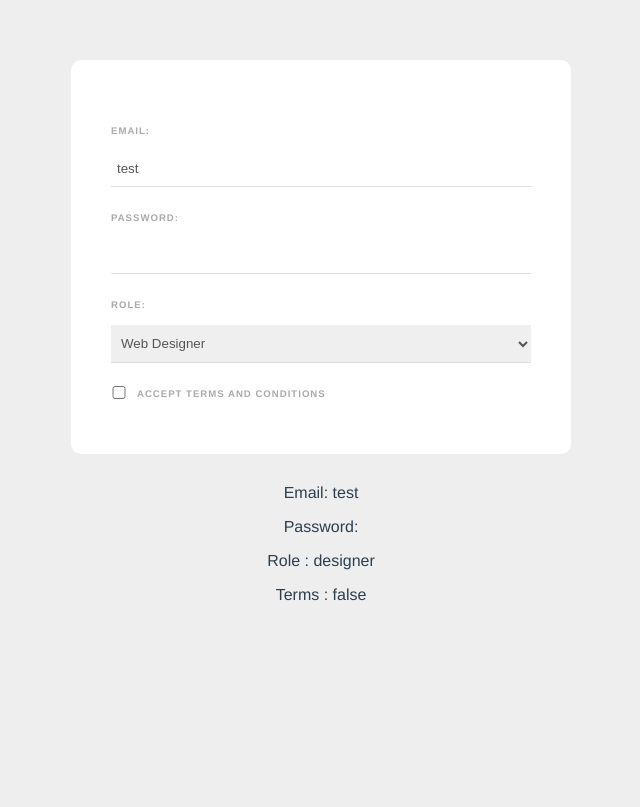
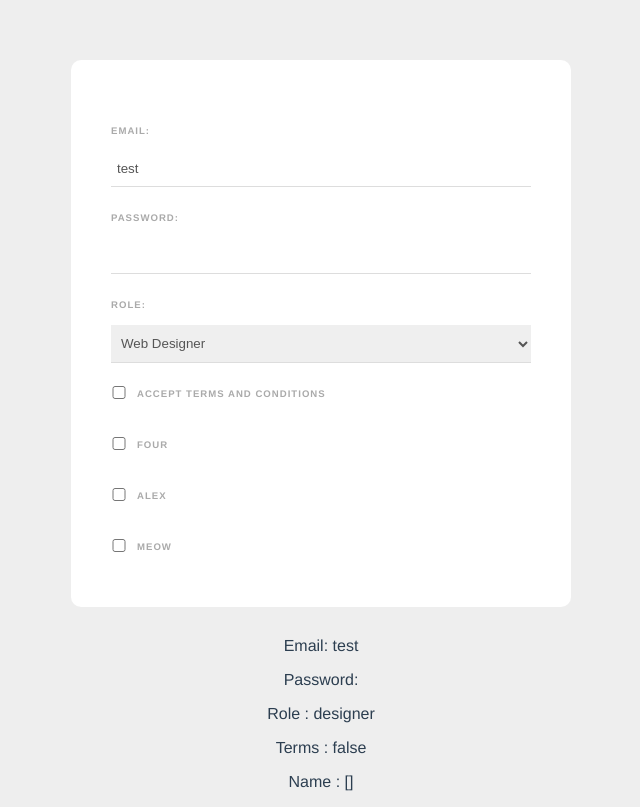
Before and after one commit to FourSqweez/vue3-beginner-projects, a Vue app: page / in a window 1280 px wide. Shown: the whole page, without its empty margins (319-959 px from the left). Built offline with nearby package versions, Linux system fonts and the light colour scheme.

Commit message:
V-model with multiple checkbox

```diff
--- a/src/components/SignupForm.vue
+++ b/src/components/SignupForm.vue
@@ -15,11 +15,25 @@
       <input type="checkbox" required v-model="terms" />
       <label>Accept terms and conditions</label>
     </div>
+
+    <div>
+      <input type="checkbox" value="four" v-model="names" />
+      <label>Four</label>
+    </div>
+    <div>
+      <input type="checkbox" value="alex" v-model="names" />
+      <label>Alex</label>
+    </div>
+    <div>
+      <input type="checkbox" value="meow" v-model="names" />
+      <label>Meow</label>
+    </div>
   </form>
   <p>Email: {{ email }}</p>
   <p>Password: {{ password }}</p>
   <p>Role : {{ role }}</p>
   <p>Terms : {{ terms }}</p>
+  <p>Name : {{ names }}</p>
 </template>
 
 <script>
@@ -30,6 +44,7 @@ export default {
       password: '',
       role: 'designer',
       terms: false,
+      names: [],
     }
   },
 }
```
